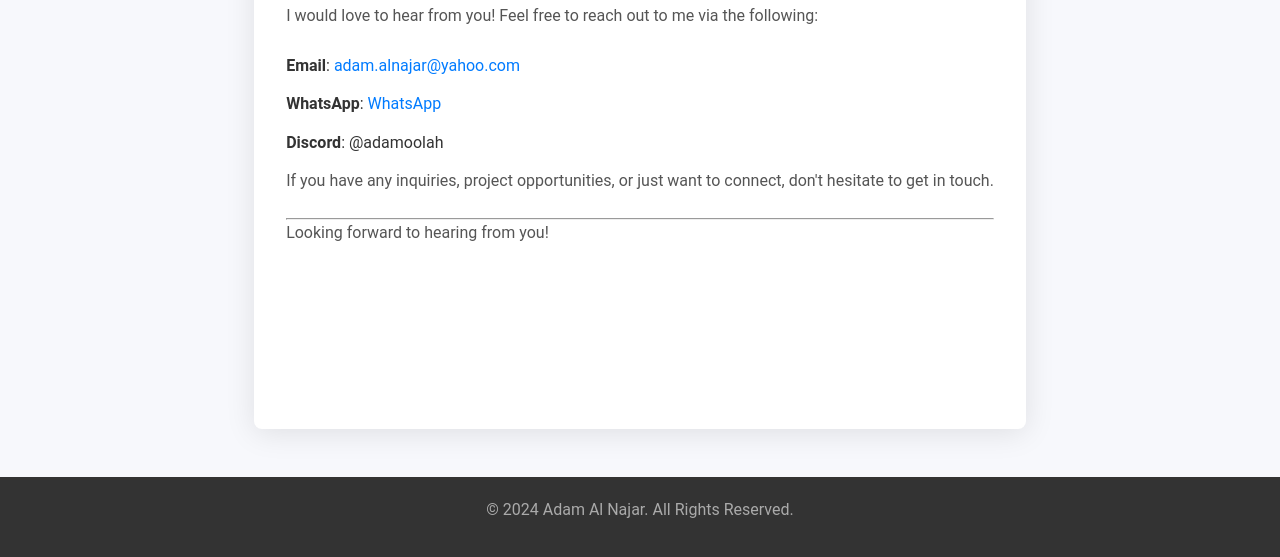
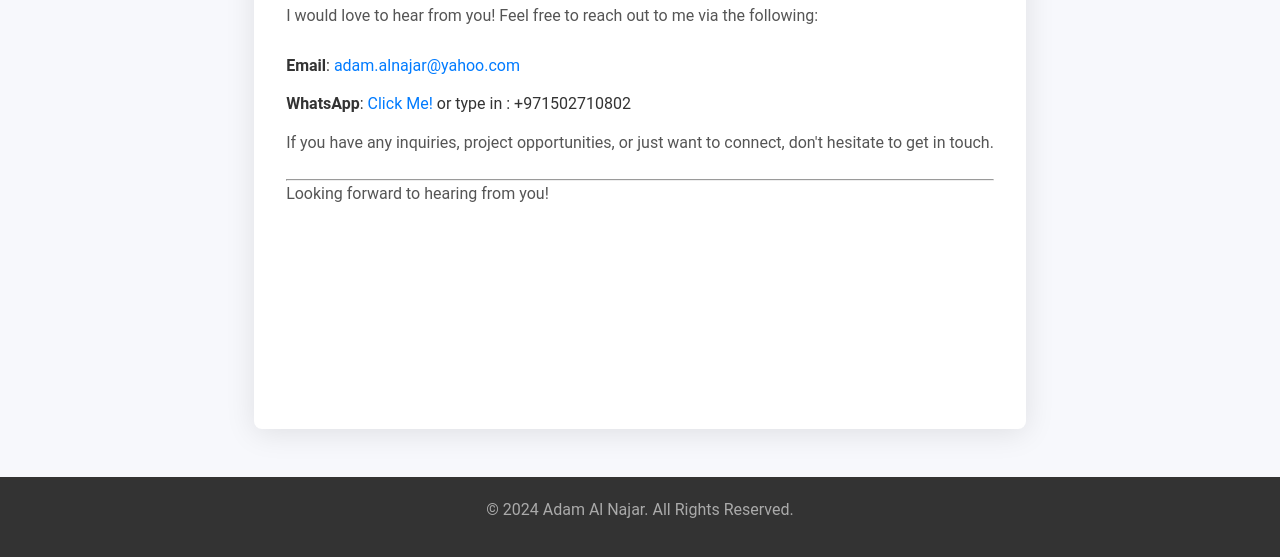
Before and after one commit to AdamAlNajar/PersonalPortfolio, an Eleventy site: page contact.md in a window 1280 px wide. Shown: the part 233-790 px from the top of the page. Built offline with nearby package versions, Linux system fonts and the light colour scheme; Eleventy itself is replaced by a stand-in of ours; files that its build step writes are made by us from their sources.

Commit message:
Update contact.md

```diff
--- a/contact.md
+++ b/contact.md
@@ -9,8 +9,7 @@ permalink: /contact/
 I would love to hear from you! Feel free to reach out to me via the following:
 
 - **Email**: [adam.alnajar@yahoo.com](mailto:adam.alnajar@yahoo.com)
-- **WhatsApp**: [WhatsApp](https://wa.me/971502710802)
-- **Discord**: @adamoolah
+- **WhatsApp**: [Click Me!](https://wa.me/971502710802) or type in : +971502710802
 
 If you have any inquiries, project opportunities, or just want to connect, don't hesitate to get in touch.
 
```
